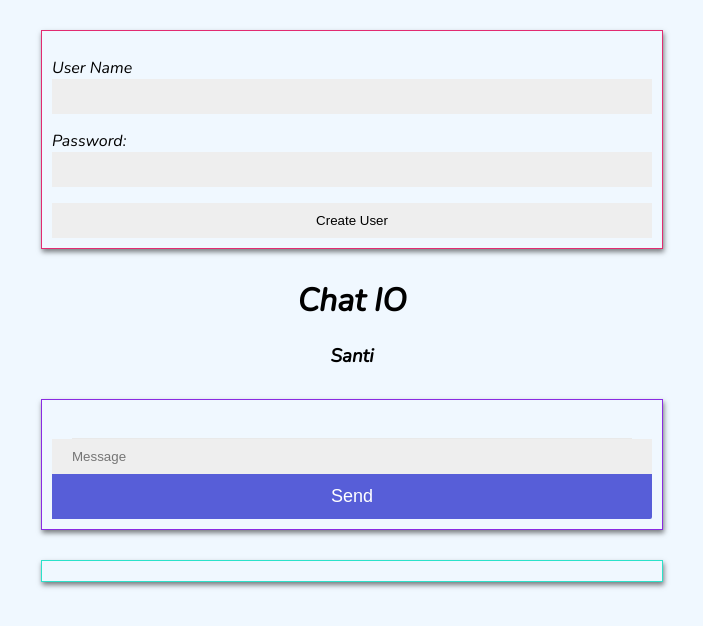
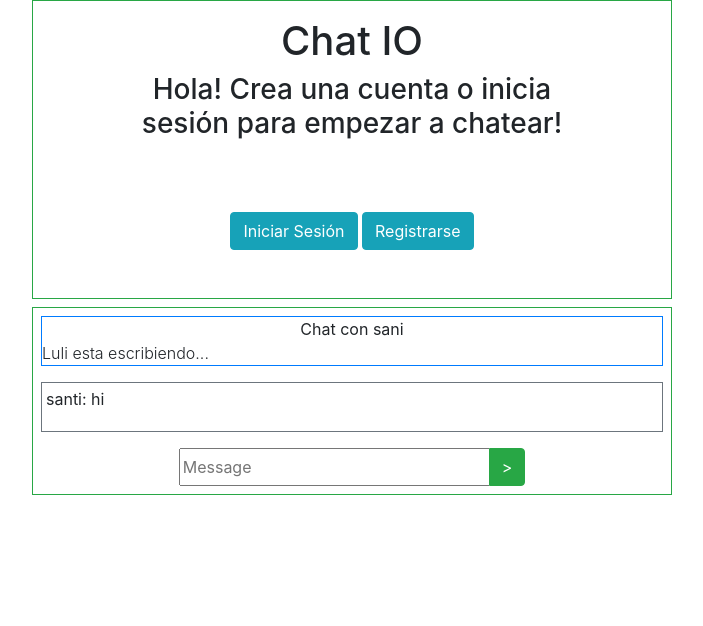
Before and after one commit to SaniLubary/socketio-server, a website: page public/chat.html in a window 1280 px wide. Shown: the whole page, without its empty margins (288-991 px from the left). Drawn offline with nearby package versions, Linux system fonts and the light colour scheme; no server answers.

Commit message:
Added bower, boostrap & jquery for style, started dropdown menu

```diff
--- a/index.js
+++ b/index.js
@@ -29,6 +29,7 @@ const io = SocketIO(server);
 // path.join() sirve para unir el directorio de acuerdo al OS usado
 //   ya que win usa "/" para los directorios, y linux "\".
 app.use(express.static(path.join(__dirname, 'public')));
+app.use('/bower_components',  express.static(__dirname + '/bower_components'));
 
 // bodyparser para que el body se parsee en formato json
 // extended:true resuelve error de body-parser deprecated
@@ -84,8 +85,7 @@ app.get('/users', (req, res) => {
 // * Create a new User
 app.post('/newUser', (req, res) =>{
     res.setHeader('Content-type', 'text/plain');
-    const name = req.body.name;
-    const pass = req.body.pass;
+    const {name, pass} = req.body;
 
     // abrir archvo
     var file = fs.readFileSync('./users.json', 'UTF-8');
--- a/public/chat.html
+++ b/public/chat.html
@@ -9,43 +9,61 @@
         <title>Chat Socket.io</title>
         <meta name="description" content="">
         <meta name="viewport" content="width=device-width, initial-scale=1">
-        <link rel="stylesheet" href="main.css">
+        <!-- <link rel="stylesheet" href="main.css"> -->
+        <!-- Boostrap -->
+        <link rel="stylesheet" href="/bower_components/boostrap/dist/css/bootstrap.min.css">
         <link href="https://fonts.googleapis.com/css2?family=Nunito:ital,wght@1,300&display=swap" rel="stylesheet">
     </head>
     <body>
         <!--[if lt IE 7]>
             <p class="browsehappy">You are using an <strong>outdated</strong> browser. Please <a href="#">upgrade your browser</a> to improve your experience.</p>
         <![endif]-->
-        <div id="inicio-sesion">
-            <form action="/newUser" method="POST">
-                <p>
+        <div class="container w-50 m-auto border border-success">
+            <div class="w-75 m-auto text-center p-3">
+                <h1>Chat IO</h1>
+                <h3 id="saludo-title">Hola! Crea una cuenta o inicia sesi&oacute;n para empezar a chatear!</small></h3>
+            </div>
+            <div class="w-75 m-auto text-center pt-5 pb-5">
+                <!-- TODO continuar dropdown-menu para inicio y registro -->
+                <button type="button" id="crear-usuario" class="btn btn-info">Iniciar Sesi&oacute;n</button>
+                <button type="button" id="crear-usuario" class="btn btn-info">Registrarse</button>
+                <div id="crear-usuario-dropdown" class="dropdown-menu">
                     <label for="newName">User Name</label>
                     <input type="text" name="newName" id="new-username" required>
-                </p>
-                <p>
                     <label for="newPass">Password:</label>
                     <input type="password" name="newPass" id="new-pass" required>
-                </p>
-                <input type="button" value="Create User" id="submit-newUser">
-            </form>
+                    <input type="button" value="Create User" id="submit-newUser">
+                </div>
+            </div>
+            <div id="inicio-sesion" class=" w-75 m-auto d-none">
+
+            </div>
         </div>
 
-        <h1 style="text-align: center;">
-            Chat IO
-        </h1>
-        <h3 id="username" style="text-align: center;">Santi</h3>
 
-        <div id="chat-container">
-            <div id="chat-window">
-                <div id="output"></div>
-                <div id="actions"></div>
+        <div class="clearfix"></div>
+
+        <div id="chat-container" class="w-50 border border-success p-2 ml-auto mr-auto mt-2">
+            <div id="chat-info" class="text-center border border-primary">
+                <div id="chat-name" class="">Chat con sani</div>
+                <div id="chat-participants-activity" class="font-weight-light text-left">Luli esta escribiendo...</div>
             </div>
-            <input type="text" id="message" placeholder="Message">
-            <button id="send">Send</button>
+            <div id="chat-window" class="mt-3 border border-secondary p-1">
+                <div id="output"><p>santi: hi</p></div>
+            </div>
+            <div class="d-flex justify-content-center">
+                <div class="input-group mt-3 d-flex justify-content-center">
+                    <input type="text" class="w-50" id="message" placeholder="Message">
+                    <div class="input-group-append">
+                        <button id="send" class="btn btn-success">></button>
+                    </div>
+                </div>
+            </div>
         </div>
 
-        <div id="users-container"></div>
+        <div id="users-container" class="d-none"></div>
 
+        <script src="/bower_components/jquery/dist/jquery.min.js"></script>
         <script src="/socket.io/socket.io.js"  defer></script>
         <script src="chat.js"  defer></script>
     </body>
```
Also changed, not shown: bower.json (added, +21 -0 lines), public/favicon.ico (added), 1 other file.
